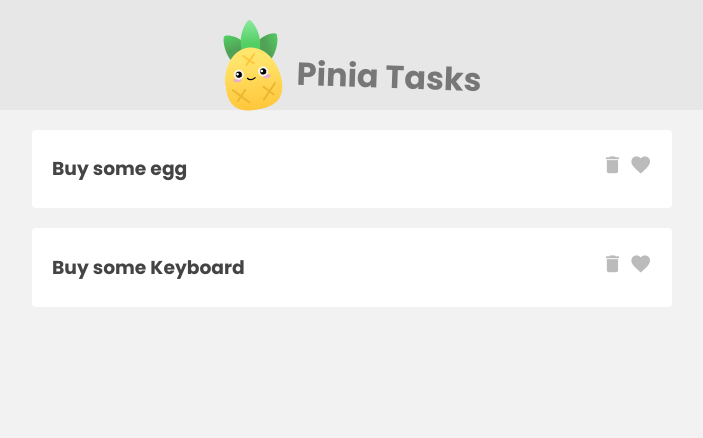
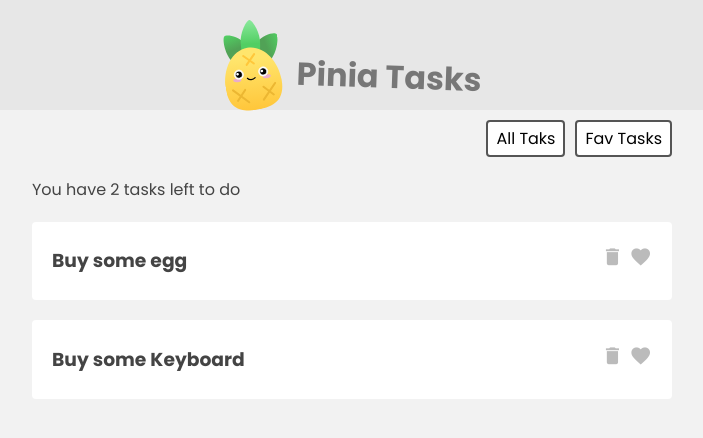
Before and after one commit to MuhammadZulfadli/explore-pinia, a Vue app: page / in a window 1280 px wide. Shown: the top 438 px of the page, without its empty margins (288-991 px from the left). Built offline with nearby package versions, Linux system fonts and the light colour scheme.

Commit message:
learn:getters

```diff
--- a/src/App.vue
+++ b/src/App.vue
@@ -6,9 +6,22 @@
       <h1>Pinia Tasks</h1>
     </header>
 
+    <!-- Filter -->
+    <nav class="filter">
+      <button @click="filter = 'all'">All Taks</button>
+      <button @click="filter = 'favs'">Fav Tasks</button>
+    </nav>
+
     <!-- Task Lists -->
-    <div class="task-list">
+    <div class="task-list" v-if="filter === 'all'">
+      <p>You have {{ taskStore.totalCount }} tasks left to do</p>
       <div v-for="task in taskStore.tasks" :key="task">
+        <TaskDetails :task="task" />
+      </div>
+    </div>
+    <div class="task-list" v-if="filter === 'favs'">
+      <p>You have {{ taskStore.favCount }} fav left to do</p>
+      <div v-for="task in taskStore.favs" :key="task">
         <TaskDetails :task="task" />
       </div>
     </div>
@@ -16,6 +29,7 @@
 </template>
 
 <script>
+import { ref } from "vue";
 import TaskDetails from "./components/TaskDetails.vue";
 import { useTaskStore } from "./stores/TaskStore";
 export default {
@@ -27,8 +41,9 @@
      * State in store
      */
     const taskStore = useTaskStore();
+    const filter = ref("all");
 
-    return { taskStore };
+    return { taskStore, filter };
   },
 };
 </script>
--- a/src/assets/main.css
+++ b/src/assets/main.css
@@ -59,3 +59,18 @@
   cursor: pointer;
   color: #bbb;
 }
+.filter {
+  width: 640px;
+  margin: 10px auto;
+  text-align: right;
+}
+.filter button {
+  display: inline-block;
+  margin-left: 10px;
+  background: #fff;
+  border: 2px solid #555;
+  border-radius: 4px;
+  padding: 4px 8px;
+  cursor: pointer;
+  font-size: 1em;
+}
--- a/src/stores/TaskStore.js
+++ b/src/stores/TaskStore.js
@@ -19,4 +19,34 @@
       },
     ],
   }),
+  /**
+   *Getters
+   */
+  getters: {
+    /**
+     *
+     * @returns Get data when key isfav is true
+     */
+    favs() {
+      return this.tasks.filter((t) => t.isFav);
+    },
+
+    /**
+     *
+     * @returns count data when tasks isFav is true
+     */
+    favCount() {
+      return this.tasks.reduce((p, c) => {
+        return c.isFav ? p + 1 : p;
+      }, 0);
+    },
+
+    /**
+     *
+     * @returns Get total data in state
+     */
+    totalCount: (state) => {
+      return state.tasks.length;
+    },
+  },
 });
```
